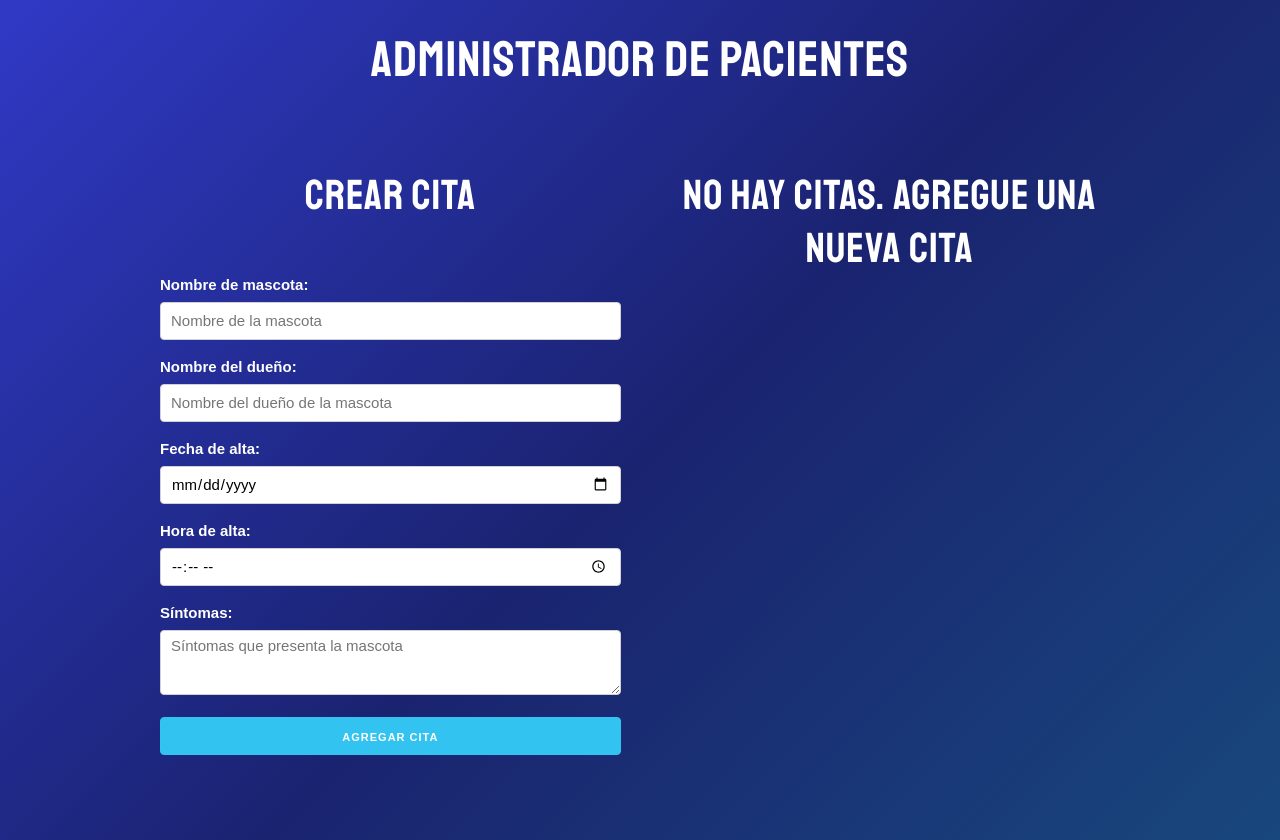
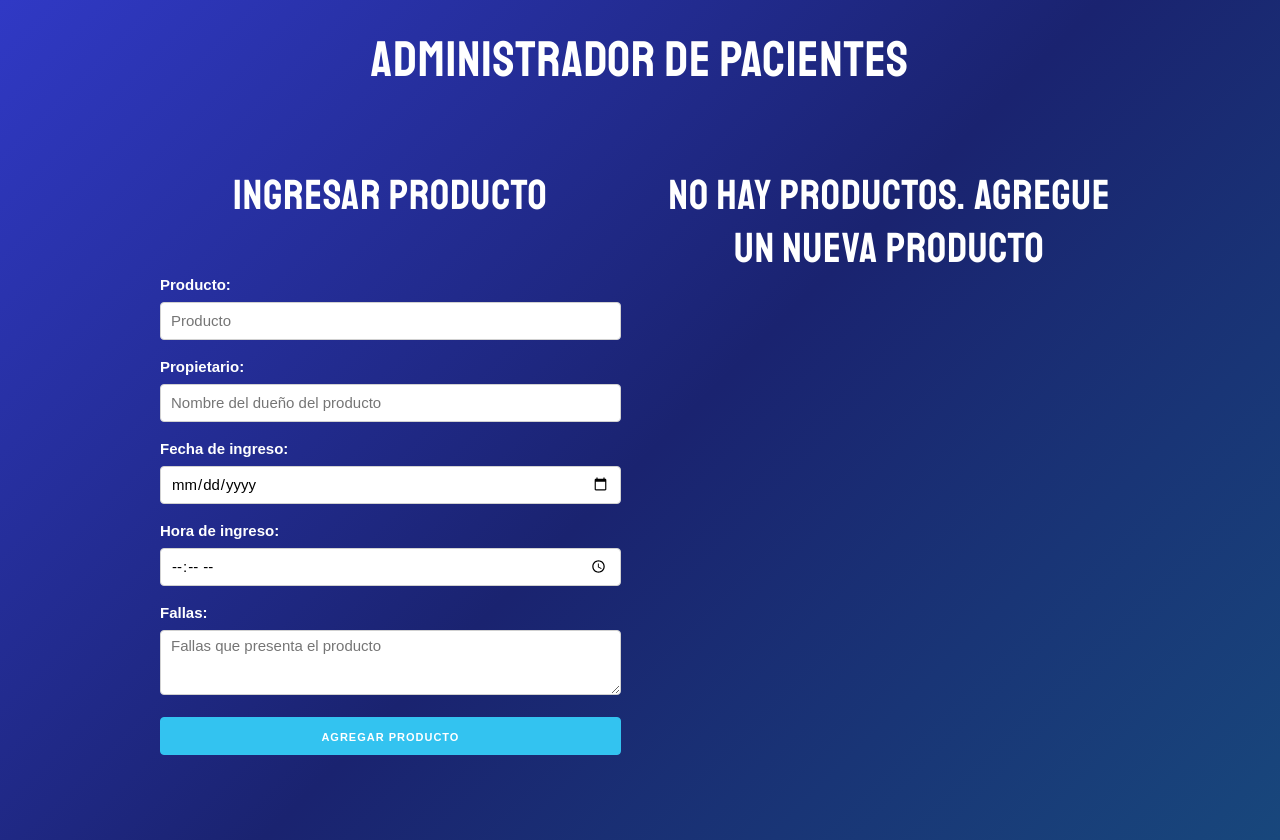
Before and after one commit to clasesucatmarlon/AppReparacion, a React (Create React App) app: page / in a window 1280 px wide. Built offline with nearby package versions, Linux system fonts and the light colour scheme.

Commit message:
Agregando estilos para las sombras

```diff
--- a/src/componets/Formulario.jsx
+++ b/src/componets/Formulario.jsx
@@ -1,23 +1,26 @@
 import React, { useState } from 'react';
-// import uuid from 'uuid/v4';
+import '../index.css';
+
+// instalar antes la libraría UUID:
+// https://www.npmjs.com/package/react-uuid
 import uuid from 'react-uuid';
 import PropTypes from 'prop-types';  // documentar los componentes
 
 const Formulario = ({crearCita}) => {
 
     const dataInicial = {
-        mascota: '',
+        producto: '',
         propietario: '',
         fecha: '',
         hora: '',
-        sintomas: ''
+        fallas: ''
     }
 
     const [cita, setCita] = useState(dataInicial);
     const [error, setError] = useState(false);
 
     // Extraer valores de cita
-    const { mascota, propietario, fecha, hora, sintomas } = cita;
+    const { producto, propietario, fecha, hora, fallas } = cita;
 
     // CAPTURAR LOS ELEMENTOS DEL FORMULARIO
     const handleChange = (e) => {
@@ -33,17 +36,14 @@ const Formulario = ({crearCita}) => {
         e.preventDefault();
 
         // Validar inputs
-        if (mascota.trim() === '' || propietario.trim() === '' || fecha.trim() === '' || hora.trim() === '' || sintomas.trim() === '') {
+        if (producto.trim() === '' || propietario.trim() === '' || fecha.trim() === '' || hora.trim() === '' || fallas.trim() === '') {
             setError(true);
             return;
         }
         // Manejo del mensaje de error
         setError(false);
         // Crear ID
-        // instalar antes la libraría UUID:
-        // https://www.npmjs.com/package/react-uuid
         cita.id = uuid();
-        //console.log(cita);
         // Crear Cita
         crearCita(cita);
         // Resetear el formulario
@@ -55,7 +55,7 @@ const Formulario = ({crearCita}) => {
     return (
         <>
 
-            <h2>Crear cita</h2>
+            <h2>Ingresar producto</h2>
             {
                 error ?
                     (
@@ -65,28 +65,29 @@ const Formulario = ({crearCita}) => {
 
             <form
                 onSubmit={handleSubmit}
+                className="form-border"
             >
-                <label>Nombre de mascota:</label>
+                <label>Producto:</label>
                 <input
                     type="text"
-                    name="mascota"
+                    name="producto"
                     className="u-full-width"
-                    placeholder="Nombre de la mascota"
+                    placeholder="Producto"
                     onChange={handleChange}
-                    value={mascota}
+                    value={producto}
                 />
 
-                <label>Nombre del dueño:</label>
+                <label>Propietario:</label>
                 <input
                     type="text"
                     name="propietario"
                     className="u-full-width"
-                    placeholder="Nombre del dueño de la mascota"
+                    placeholder="Nombre del dueño del producto"
                     onChange={handleChange}
                     value={propietario}
                 />
 
-                <label>Fecha de alta:</label>
+                <label>Fecha de ingreso:</label>
                 <input
                     type="date"
                     name="fecha"
@@ -95,7 +96,7 @@ const Formulario = ({crearCita}) => {
                     value={fecha}
                 />
 
-                <label>Hora de alta:</label>
+                <label>Hora de ingreso:</label>
                 <input
                     type="time"
                     name="hora"
@@ -104,21 +105,20 @@ const Formulario = ({crearCita}) => {
                     value={hora}
                 />
 
-                <label>Síntomas:</label>
+                <label>Fallas:</label>
                 <textarea
-                    name="sintomas"
+                    name="fallas"
                     className="u-full-width"
-                    placeholder="Síntomas que presenta la mascota"
+                    placeholder="Fallas que presenta el producto"
                     onChange={handleChange}
-                    value={sintomas}
+                    value={fallas}
                 >
                 </textarea>
 
                 <button
                     type="submit"
                     className="u-full-width button-primary"
-                >Agregar cita</button>
-
+                >Agregar producto</button>
             </form>
         </ >
     )
--- a/src/componets/ListarCitas.jsx
+++ b/src/componets/ListarCitas.jsx
@@ -7,20 +7,20 @@ const ListarCitas = ({ todasCitas, eliminarCita }) => {
             {
                 todasCitas.length === 0 ?
                 (
-                    <h2>No hay citas.  Agregue una nueva cita</h2>
+                    <h2>No hay productos.  Agregue un nueva producto</h2>
                     )
                     :
                     (
                         <>
-                            <h2>Lista de citas</h2>
+                            <h2>Lista de productos</h2>
                             {
                                 todasCitas.map((item) => (
                                     <div key={item.id} className="cita">
-                                        <p>Mascota: <span className="items-format">{item.mascota}</span></p>
+                                        <p>Producto: <span className="items-format">{item.producto}</span></p>
                                         <p>Dueño: <span className="items-format">{item.propietario}</span></p>
-                                        <p>Fecha: <span className="items-format">{item.fecha}</span></p>
-                                        <p>Hora: <span className="items-format">{item.hora}</span></p>
-                                        <p>Síntomas: <span className="items-format">{item.sintomas}</span></p>
+                                        <p>Fecha ingreso: <span className="items-format">{item.fecha}</span></p>
+                                        <p>Hora ingreso: <span className="items-format">{item.hora}</span></p>
+                                        <p>Fallas: <span className="items-format">{item.fallas}</span></p>
 
                                         <button
                                             className="button eliminar u-full-width"
```
